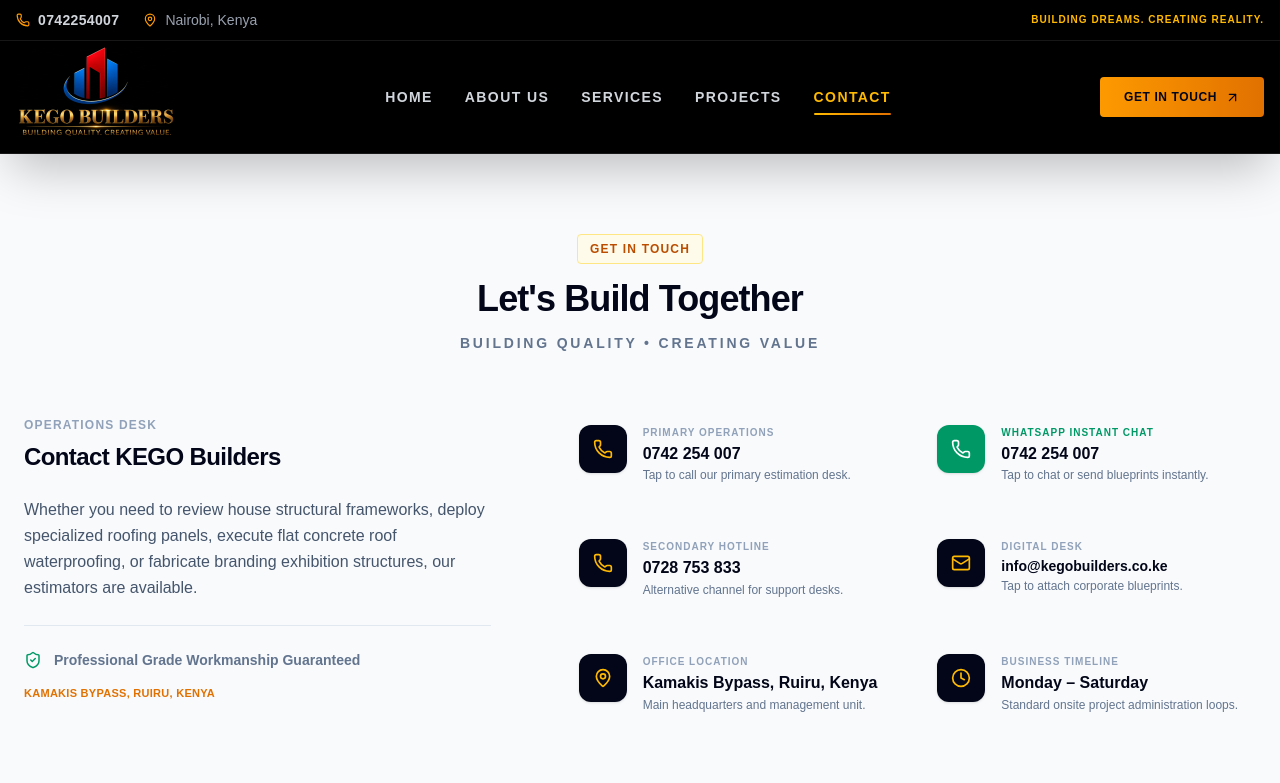
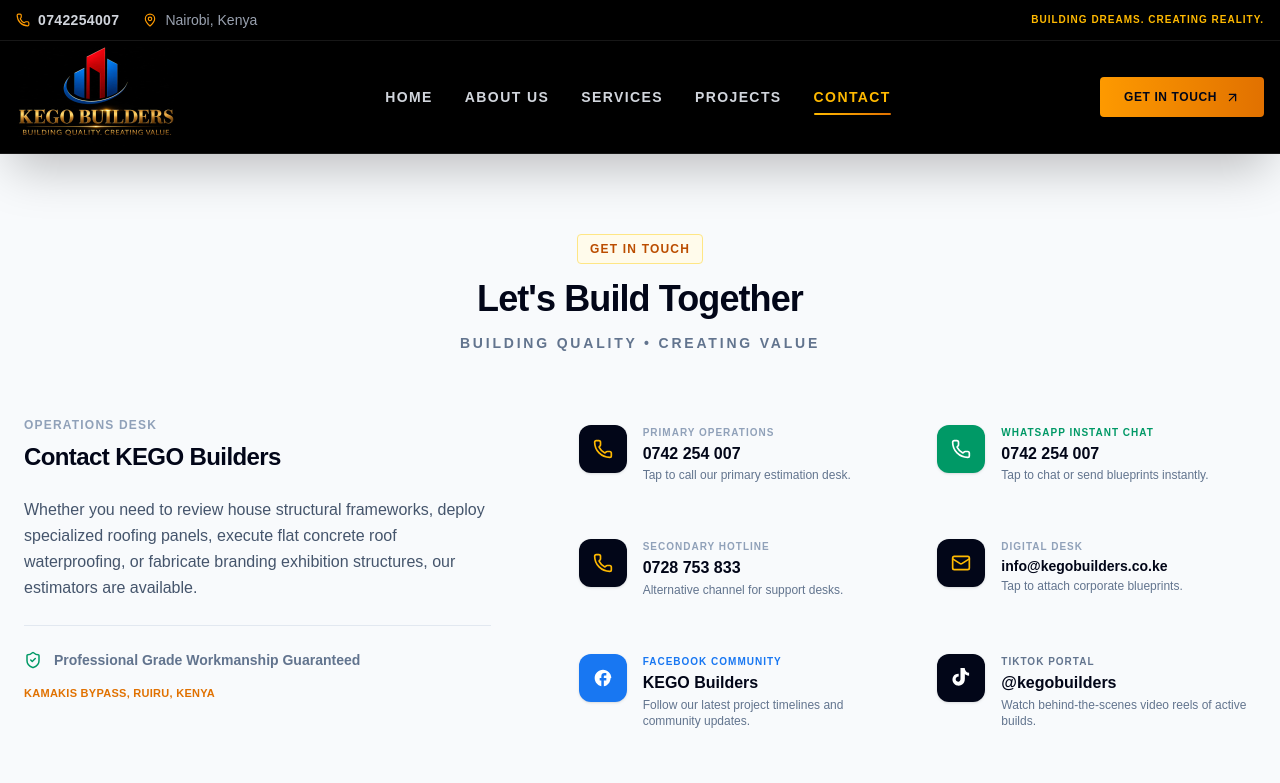
Before and after one commit to Antony-Mwangi/Kego-builders, a Next.js app: page /contact in a window 1280 px wide. Shown: the top 783 px of the page. Built offline with nearby package versions, Linux system fonts and the light colour scheme.

Commit message:
social media links

```diff
--- a/app/contact/page.tsx
+++ b/app/contact/page.tsx
@@ -112,6 +112,44 @@
             </div>
           </a>
 
+          {/* Facebook Connection */}
+          <a
+            href="https://www.facebook.com/profile.php?id=61591402535971"
+            target="_blank"
+            rel="noopener noreferrer"
+            className="flex items-start gap-4 transition-all group focus:outline-none focus:ring-2 focus:ring-blue-600 rounded-lg p-2"
+          >
+            <div className="w-12 h-12 bg-[#1877F2] text-white rounded-xl flex items-center justify-center shrink-0 shadow-sm group-hover:scale-105 transition-transform">
+              <svg className="w-5 h-5 fill-current" viewBox="0 0 24 24">
+                <path d="M22 12c0-5.52-4.48-10-10-10S2 6.48 2 12c0 4.84 3.44 8.87 8 9.8V15H8v-3h2V9.5C10 7.57 11.57 6 13.5 6H16v3h-2c-.55 0-1 .45-1 1v2h3v3h-3v6.95c4.56-.93 8-4.96 8-9.8z"/>
+              </svg>
+            </div>
+            <div className="space-y-0.5">
+              <p className="text-[10px] font-bold text-[#1877F2] uppercase tracking-widest">Facebook Community</p>
+              <p className="text-base font-black text-slate-950 group-hover:text-[#1877F2] transition-colors">KEGO Builders</p>
+              <p className="text-xs text-slate-500 font-light">Follow our latest project timelines and community updates.</p>
+            </div>
+          </a>
+
+          {/* TikTok Connection */}
+          <a
+            href="https://vm.tiktok.com/ZS964Av6NG9PF-NlcdW/"
+            target="_blank"
+            rel="noopener noreferrer"
+            className="flex items-start gap-4 transition-all group focus:outline-none focus:ring-2 focus:ring-slate-950 rounded-lg p-2"
+          >
+            <div className="w-12 h-12 bg-slate-950 text-white rounded-xl flex items-center justify-center shrink-0 shadow-sm group-hover:scale-105 transition-transform">
+              <svg className="w-5 h-5 fill-current" viewBox="0 0 24 24">
+                <path d="M12.525.02c1.31-.02 2.61-.01 3.91-.02.08 1.53.63 3.01 1.62 4.14.94.99 2.27 1.58 3.66 1.7v3.52c-1.34-.02-2.67-.4-3.82-1.12-.47-.29-.89-.64-1.26-1.04v5.71c.02 1.34-.23 2.69-.76 3.92-.72 1.63-2.01 2.96-3.62 3.68-1.51.68-3.23.86-4.83.51-1.63-.35-3.11-1.29-4.14-2.63-1.12-1.44-1.66-3.26-1.53-5.07.19-2.22 1.41-4.25 3.3-5.41 1.25-.77 2.71-1.14 4.17-1.07v3.52c-.88-.13-1.8.12-2.5.67-.78.61-1.2 1.6-1.14 2.59.07.97.6 1.86 1.43 2.37.82.51 1.85.57 2.72.16.82-.39 1.41-1.17 1.57-2.07.09-.54.07-1.09.07-1.63V0h.25z"/>
+              </svg>
+            </div>
+            <div className="space-y-0.5">
+              <p className="text-[10px] font-bold text-slate-500 uppercase tracking-widest">TikTok Portal</p>
+              <p className="text-base font-black text-slate-950 group-hover:text-amber-600 transition-colors">@kegobuilders</p>
+              <p className="text-xs text-slate-500 font-light">Watch behind-the-scenes video reels of active builds.</p>
+            </div>
+          </a>
+
           {/* Corporate Location */}
           <div className="flex items-start gap-4 p-2">
             <div className="w-12 h-12 bg-slate-950 text-amber-400 rounded-xl flex items-center justify-center shrink-0 shadow-sm">
```
